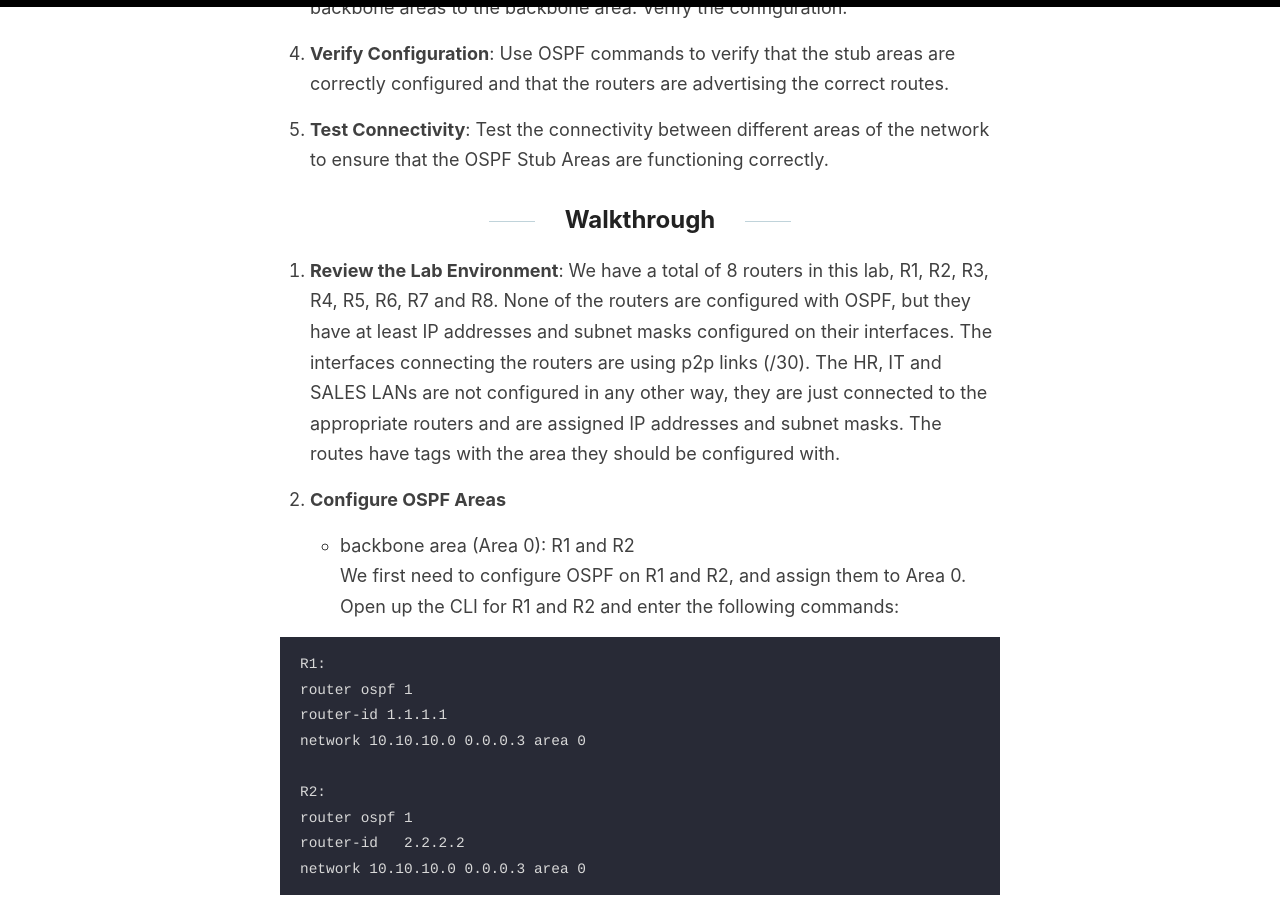
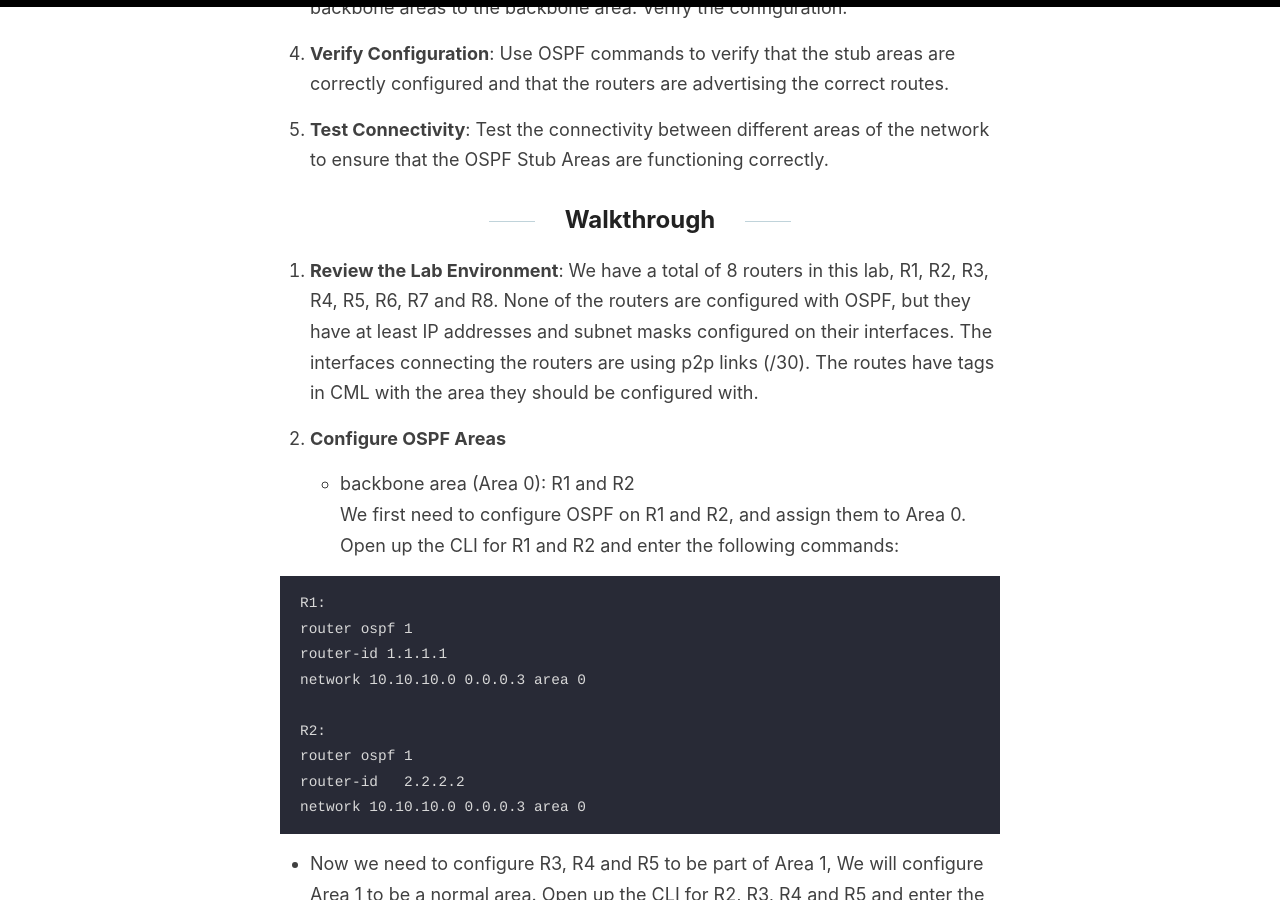
Before and after one commit to dannebrob/dannebrob.github.io, a Jekyll site: the page built from _posts/2026-03-18-CML-bitsize-labs-OSPF-Stub-Area-Lab.md, in a window 1280 px wide and 900 px high, scrolled down 2406 px. Built offline with Jekyll 4.4.1, drawn with Linux system fonts in a browser that asks for light colours; our own code applies the rules of GitHub Pages for plain Markdown files.

Commit message:
Sync lab MD files and root images

```diff
--- a/_posts/2026-03-18-CML-bitsize-labs-OSPF-Stub-Area-Lab.md
+++ b/_posts/2026-03-18-CML-bitsize-labs-OSPF-Stub-Area-Lab.md
@@ -42,8 +42,7 @@ Follow the instructions in the Lab Tasks to configure OSPF Stub Areas on the app
 
 ## Walkthrough
 0. **Review the Lab Environment**:
-We have a total of 8 routers in this lab, R1, R2, R3, R4, R5, R6, R7 and R8. None of the routers are configured with OSPF, but they have at least IP addresses and subnet masks configured on their interfaces. The interfaces connecting the routers are using p2p links (/30).
-The HR, IT and SALES LANs are not configured in any other way, they are just connected to the appropriate routers and are assigned IP addresses and subnet masks. The routes have tags with the area they should be configured with.
+We have a total of 8 routers in this lab, R1, R2, R3, R4, R5, R6, R7 and R8. None of the routers are configured with OSPF, but they have at least IP addresses and subnet masks configured on their interfaces. The interfaces connecting the routers are using p2p links (/30). The routes have tags in CML with the area they should be configured with.
 
 1. **Configure OSPF Areas**
 - backbone area (Area 0): R1 and R2
```
